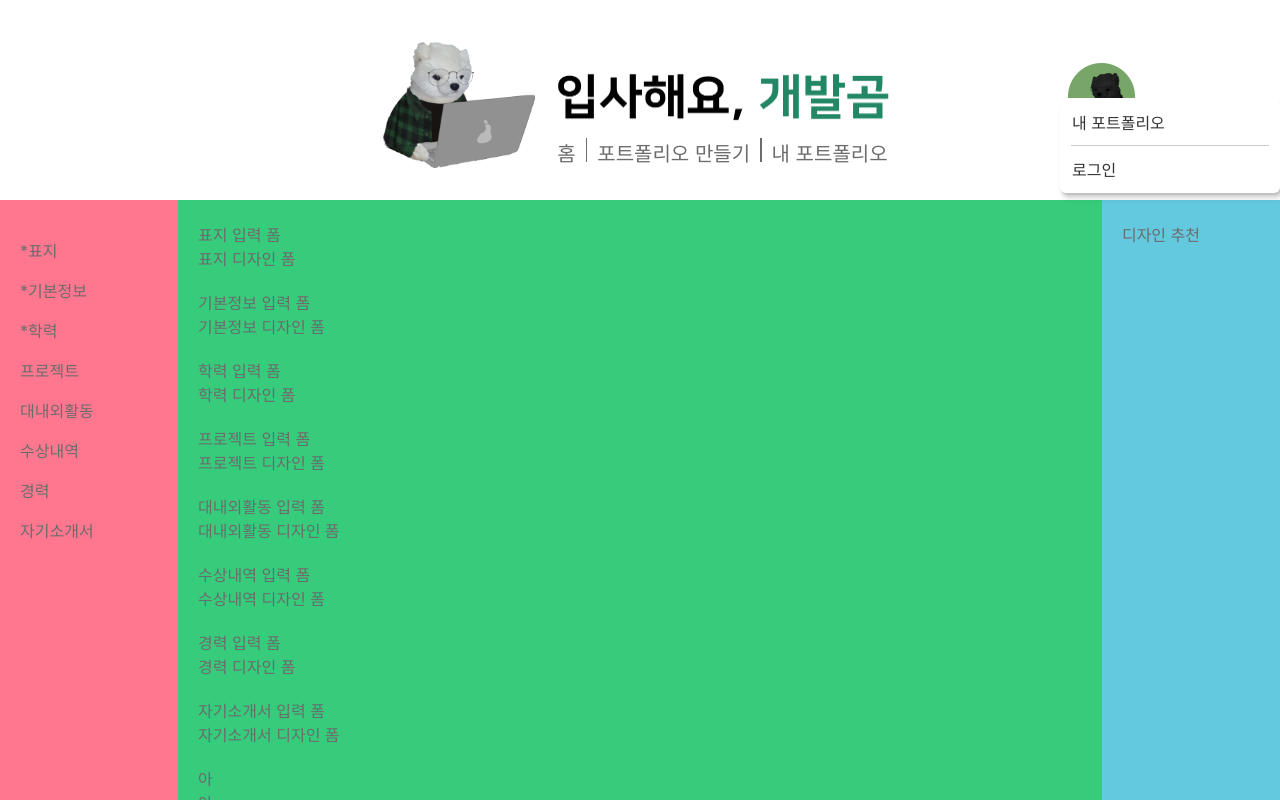
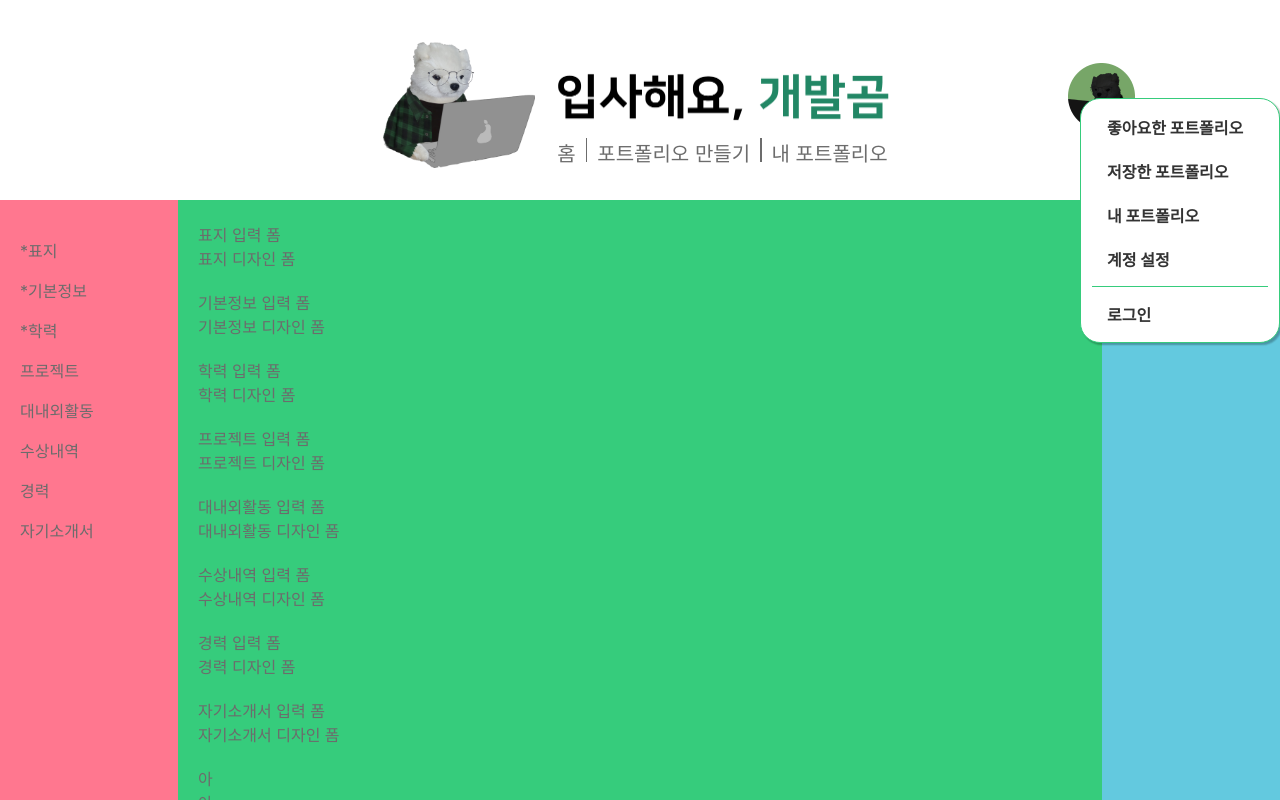
Before and after one commit to alphagom/neo-alphagom, a React (Create React App) app in the folder front/: page /portfolio in a window 1280 px wide. Both pictures are taken after a click on the button 1101 px from the left and 98 px from the top of the page. Built offline with nearby package versions, Linux system fonts and the light colour scheme; a web font is replaced by a local one.

Commit message:
feature: UserIcon 구현(#73) 20230208 1. 드롭다운 css 오버라이딩

```diff
--- a/front/src/components/NavBar.scss
+++ b/front/src/components/NavBar.scss
@@ -1,4 +1,24 @@
 @import '../styles/mixins';
+
+// dropdown(react-contexify) style overriding
+.contexify {
+  font-weight: bold;
+  border: 1px solid #36cc7c;
+  --contexify-zIndex: 666;
+  --contexify-menu-minWidth: 200px;
+  --contexify-menu-padding: 6px;
+  --contexify-menu-radius: 20px;
+  --contexify-menu-shadow: 2px 2px 2px rgba(0, 0, 0, 0.1),
+    2px 2px 2px rgba(0, 0, 0, 0.1), 2px 2px 2px rgba(0, 0, 0, 0.1);
+
+  --contexify-separator-color: #36cc7c;
+  --contexify-separator-margin: 5px;
+  --contexify-itemContent-padding: 10px 10px 10px 20px;
+  --contexify-activeItem-radius: 13px;
+  --contexify-item-color: #333;
+  --contexify-activeItem-color: #000;
+  --contexify-activeItem-bgColor: #d7f5e5;
+}
 
 // 스크롤 다운 이벤트 감지 시 높이 변화 줄 예정
 
--- a/front/src/components/NavBar.tsx
+++ b/front/src/components/NavBar.tsx
@@ -40,7 +40,10 @@ function NavBar() {
     <div className="navbar">
       {/* Context Menu */}
       <Menu id={MENU_ID}>
+        <Item>좋아요한 포트폴리오</Item>
+        <Item>저장한 포트폴리오</Item>
         <Item onClick={() => navigate(`/myportfolio`)}>내 포트폴리오</Item>
+        <Item>계정 설정</Item>
         <Separator />
         {/* 로그인 모달 띄우기 */}
         <Item onClick={loginModalHandler}>로그인</Item>
--- a/front/src/styles/_variables.scss
+++ b/front/src/styles/_variables.scss
@@ -29,6 +29,7 @@ $code_bg: #f4f3ec !default;
 $light-green: #d6ffbe !default;
 $light-mint: #94d794 !default;
 $green: #36cc7c !default;
+$green_op20: rgba($green, 0.2) !default;
 $light-gray-leaf: #98a99a !default;
 $leaf: #77a668 !default;
 $light-tree: #6fab97 !default;
```
